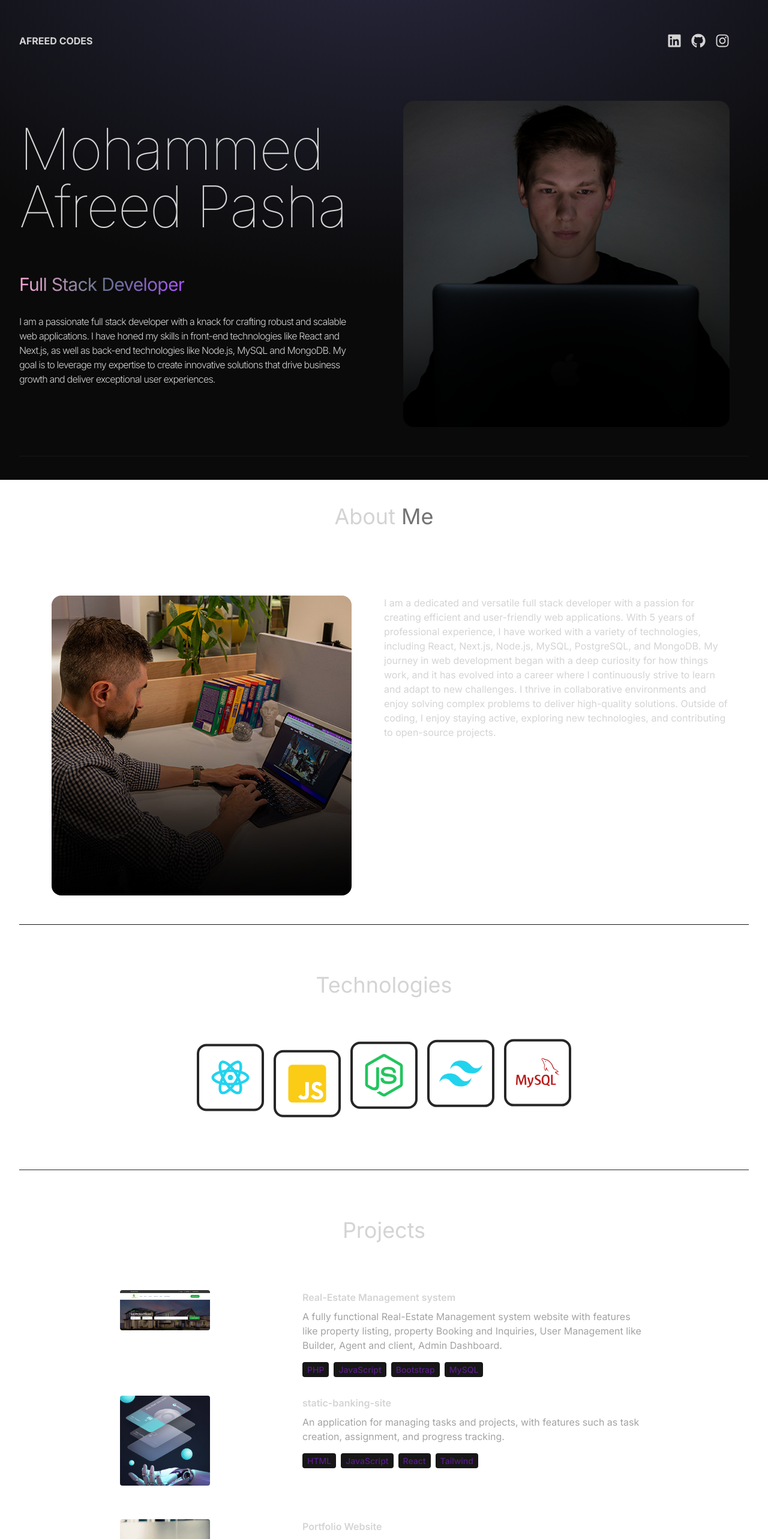
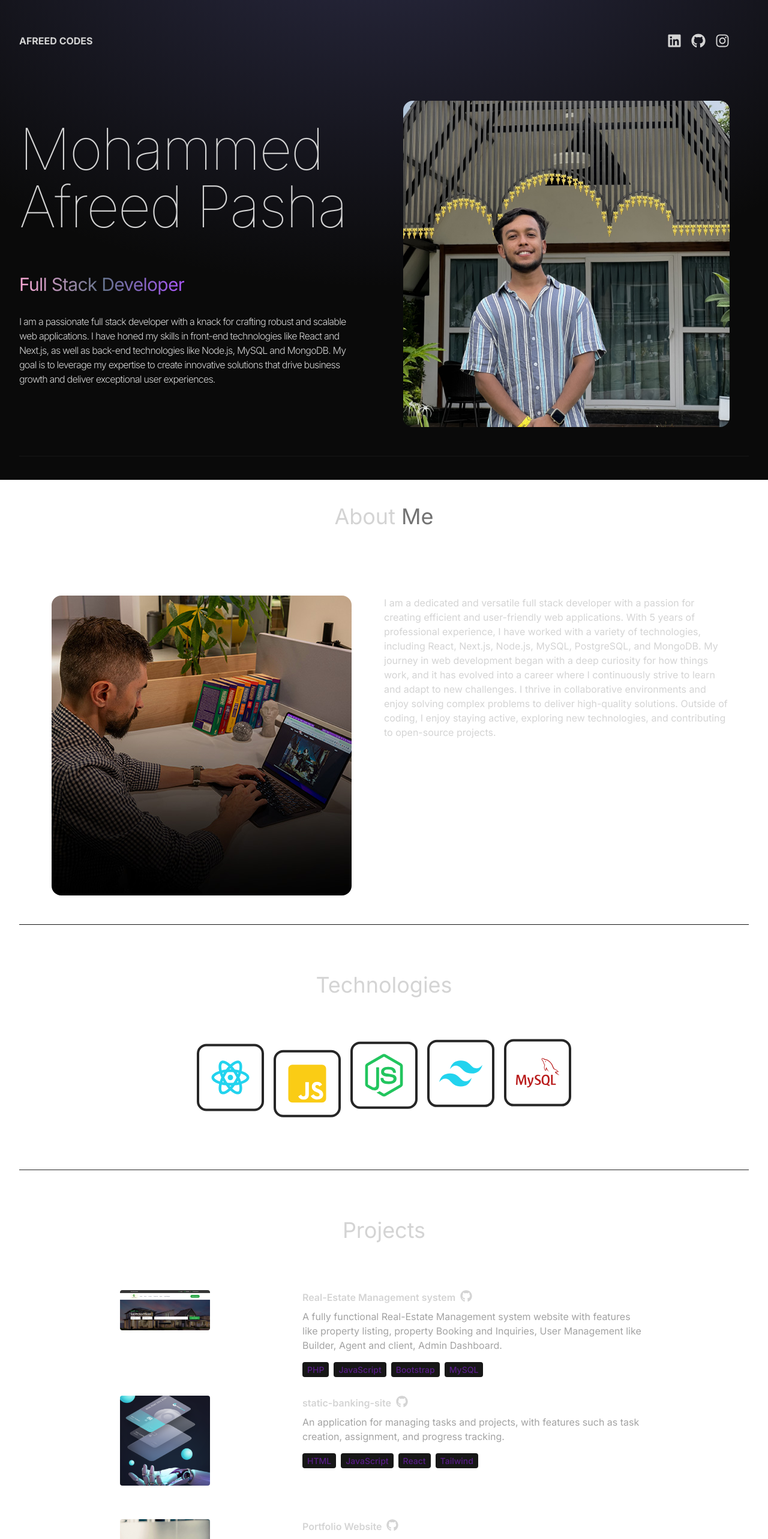
Before and after one commit to Afreed007/portfolio-mohammedafreedpasha, a React (Vite) app: page / in a window 1280 px wide. Shown: the top 2566 px of the page at 60% size. Built offline with nearby package versions, Linux system fonts and the light colour scheme.

Commit message:
changed profile

```diff
--- a/src/components/Hero.jsx
+++ b/src/components/Hero.jsx
@@ -1,5 +1,5 @@
 import {HERO_CONTENT} from "../constants"
-import profilpic from "../assets/kevinRushProfile.png";
+import profilpic from "../assets/profile.jpg";
 import { motion } from "framer-motion"
 
 const container=(delay)=>({
@@ -12,7 +12,7 @@ const container=(delay)=>({
 })
 
 const Hero = () => {
-  return(<div className="border-b border-neutral-900 pb-4 lg:mb-35">
+  return(<div className="mt-15 border-b border-neutral-900 pb-4 lg:mb-35">
             <div className="flex flex-wrap">
                 <div className="w-full lg:w-1/2">
                     <div className="flex flex-col items-center lg:items-start">
@@ -39,6 +39,7 @@ const Hero = () => {
                         initial={{x:100,opacity:0}}
                         animate={{x:0,opacity:1}}
                         transition={{duration:1,delay:1.2}}
+                        className="rounded-2xl"
                         src={profilpic}
                         alt="Mohammed Afreed Pasha" />
                 </div>
--- a/src/components/Projects.jsx
+++ b/src/components/Projects.jsx
@@ -1,5 +1,6 @@
 import {PROJECTS} from "../constants";
 import { motion } from "framer-motion"
+import { FaGithub } from "react-icons/fa";
 
 const Projects = () =>{
     return (
@@ -20,13 +21,15 @@ const Projects = () =>{
                             initial={{opacity:0, x:100}}
                             transition={{duration:1}}
                             className="w-full max-w-xl lg:w-3/4">
-                            <h6 className="mb-2 font-semibold">{project.title}</h6>
+                            <h6 className="mb-2 flex flex-row gap-2 font-semibold">{project.title} <a className="hover:bg-purple-800 text-xl" href={project.url}><FaGithub /></a></h6>
                             <p className="mb-4 text-neutral-400">{project.description}</p>
                             {project.technologies.map((tech, index) =>(
                                 <span key={index} className="mr-2 rounded bg-neutral-900 px-2 py-1 text-sm font-medium text-purple-900">
                                     {tech}
                                 </span>
                             ))}
+
+
                         </motion.div>
                     </div>
 
--- a/src/constants/index.js
+++ b/src/constants/index.js
@@ -47,6 +47,7 @@ export const PROJECTS = [
     description:
       "A fully functional Real-Estate Management system website with features like property listing, property Booking and Inquiries, User Management like Builder, Agent and client, Admin Dashboard.",
     technologies: ["PHP", "JavaScript", "Bootstrap", "MySQL"],
+    url: "https://github.com/Afreed007/BlockfernsReality.git" ,
   },
   {
     title: "static-banking-site",
@@ -54,6 +55,7 @@ export const PROJECTS = [
     description:
       "An application for managing tasks and projects, with features such as task creation, assignment, and progress tracking.",
     technologies: ["HTML", "JavaScript", "React", "Tailwind"],
+    url: "https://github.com/Afreed007/static-banking-site.git" ,
   },
   {
     title: "Portfolio Website",
@@ -61,6 +63,7 @@ export const PROJECTS = [
     description:
       "A personal portfolio website showcasing projects, skills, and contact information.",
     technologies: ["HTML", "CSS", "React", "Bootstrap"],
+
   },
   {
     title: "Blogging Platform",
```
Also changed, not shown: src/assets/profile.jpg (added).
